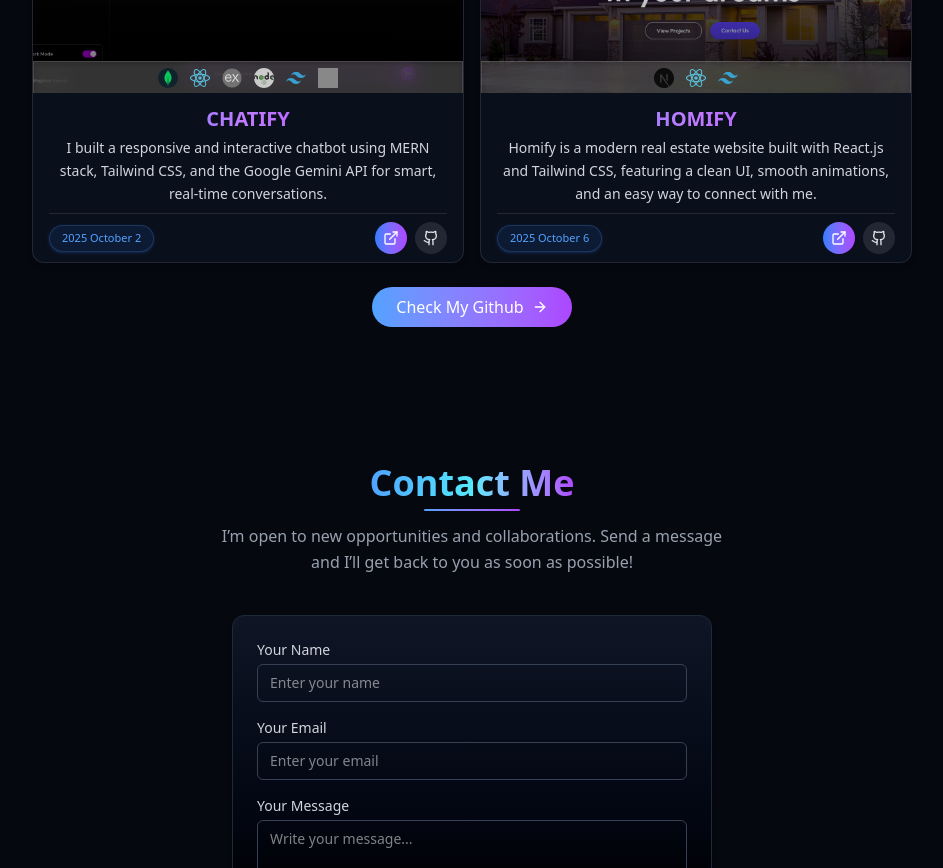
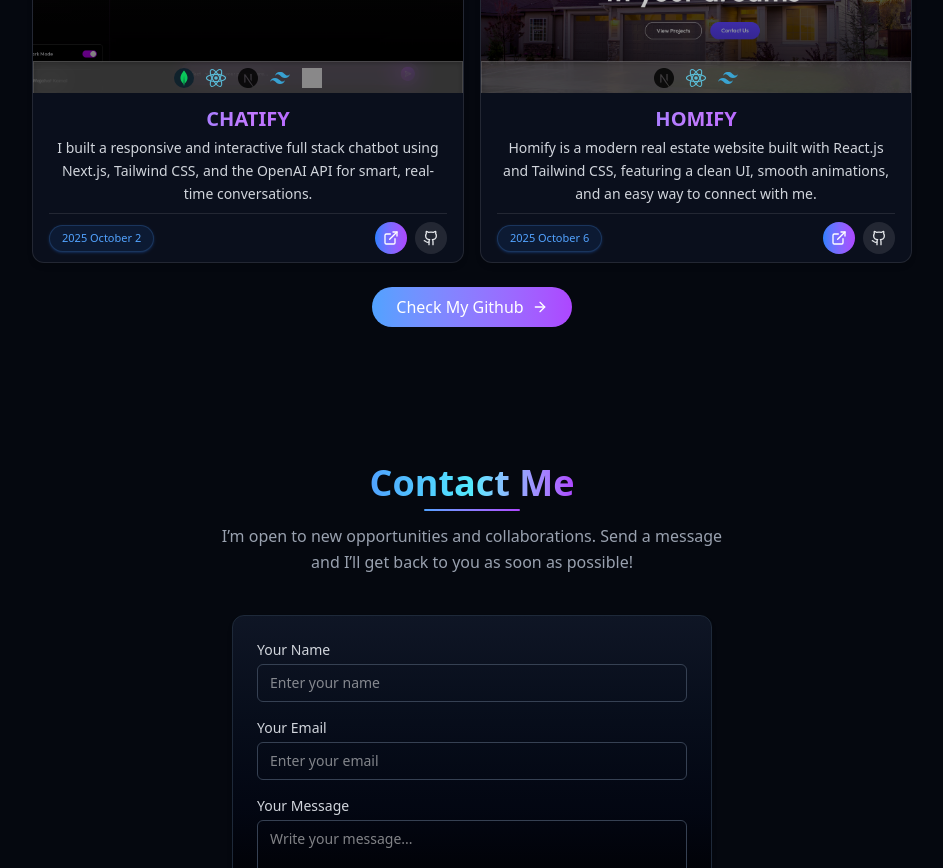
Before and after one commit to wajahat-kamal/Dev-Portfolio, a React (Vite) app: page / in a window 1280 px wide. Shown: the part 2200-3068 px from the top of the page, without its empty margins (168-1111 px from the left). Built offline with nearby package versions, Linux system fonts and the light colour scheme; grey boxes are pictures that could not be loaded.

Commit message:
Update project details in Data.js: revise CHATIFY description to reflect the use of Next.js and OpenAI API, and replace Express.js and Node.js icons with Next.js icon for improved accuracy. Remove unused wk-main-image.png asset to streamline project resources.

```diff
--- a/src/assets/Data.js
+++ b/src/assets/Data.js
@@ -54,13 +54,12 @@ export const projects = [
     id: 3,
     title: "CHATIFY",
     description:
-      "I built a responsive and interactive chatbot using MERN stack, Tailwind CSS, and the Google Gemini API for smart, real-time conversations.",
+      "I built a responsive and interactive full stack chatbot using Next.js, Tailwind CSS, and the OpenAI API for smart, real-time conversations.",
     image: wkChatbotImg,
     tags: [
       mongodbIcon,
       reactIcon,
-      expressjsIcon,
-      nodejsIcon,
+      nextjsIcon,
       tailwindcssIcon,
       geminiIcon,
     ],
```
Also changed, not shown: src/assets/wk-main-image.png (deleted).
